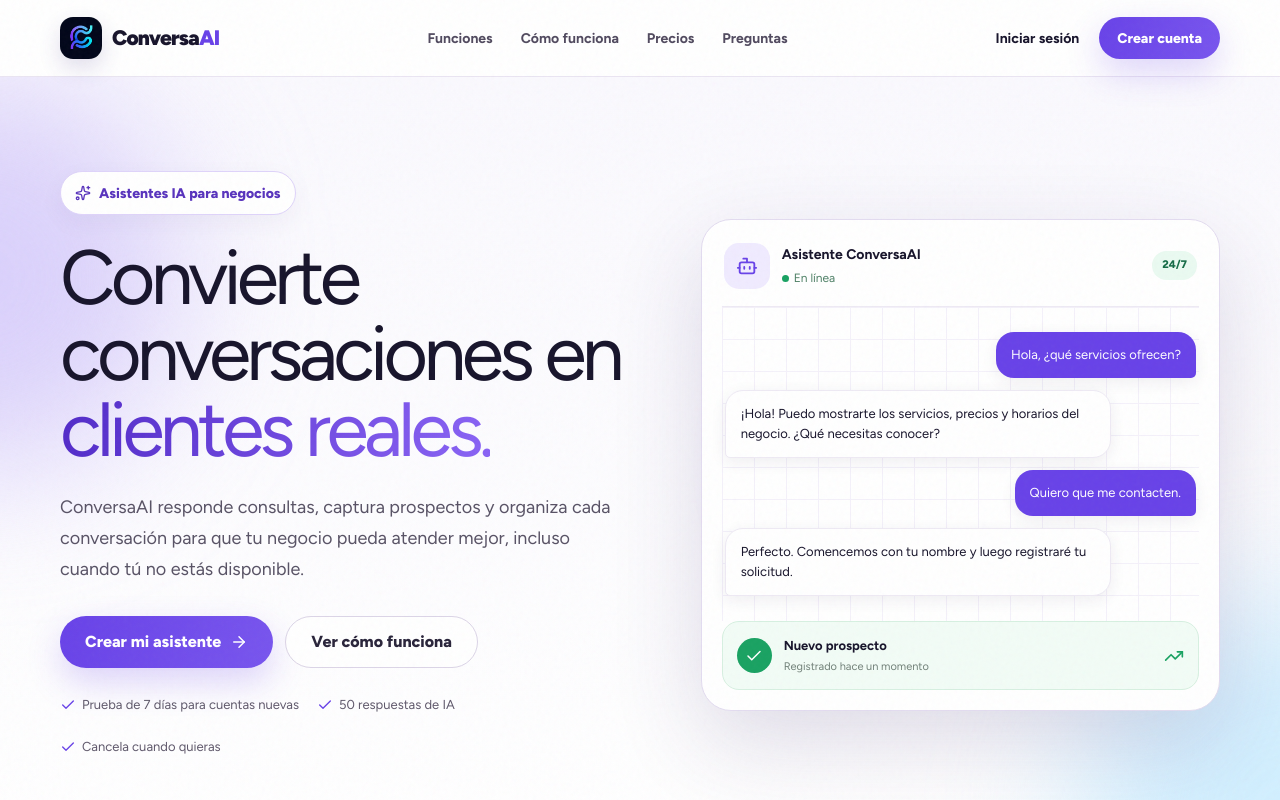
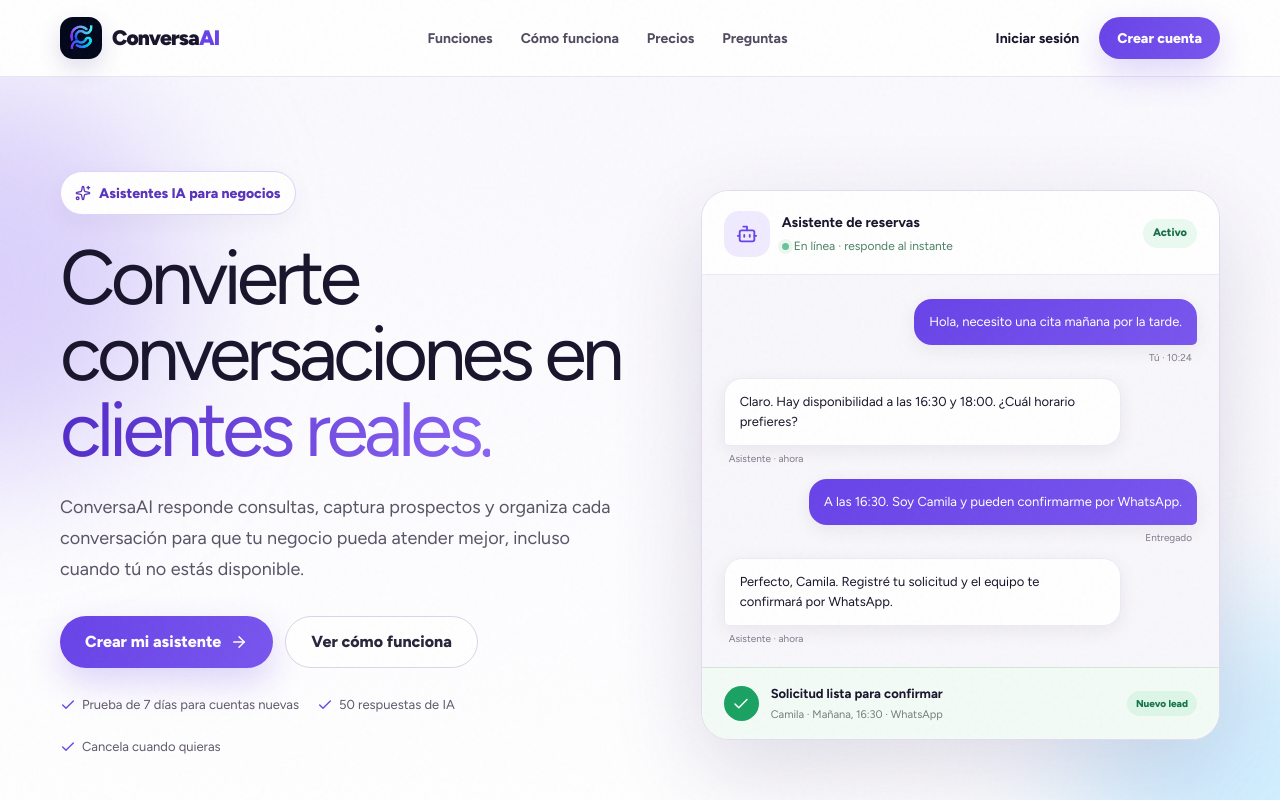
Before and after one commit to Ragnarok1334/conversaai2, a Next.js app: page / in a window 1280 px wide. Shown: the top 800 px of the page. Built offline with nearby package versions, Linux system fonts and the light colour scheme; no server answers; the database is empty.

Commit message:
Pulir demostración del asistente en la landing
* Polish landing conversation demo (src/components/marketing/LightLanding.tsx)

* Polish landing conversation demo (src/app/globals.css)

```diff
--- a/src/app/globals.css
+++ b/src/app/globals.css
@@ -347,26 +347,31 @@
 .light-trust-row svg { width: 16px; color: var(--light-primary); }
 .light-product-visual { position: relative; }
 .light-product-visual::before { content: ""; position: absolute; inset: 7% -9%; background: radial-gradient(circle,rgba(104,66,232,.2),transparent 68%); filter: blur(20px); }
-.light-chat-card { position: relative; padding: 20px; background: white; border: 1px solid #e3dcf0; border-radius: 30px; box-shadow: 0 30px 90px rgba(59,40,108,.16); }
-.light-chat-header { display: flex; align-items: center; gap: 12px; padding: 3px 2px 17px; border-bottom: 1px solid #eeeaf4; }
+.light-chat-card { position: relative; overflow: hidden; padding: 0; background: white; border: 1px solid #e3dcf0; border-radius: 28px; box-shadow: 0 30px 90px rgba(59,40,108,.16); }
+.light-chat-header { display: flex; align-items: center; gap: 12px; padding: 20px 22px 17px; background: #fff; }
 .light-chat-avatar { width: 46px; height: 46px; display: grid; place-items: center; color: #6842e8; background: #f0ebff; border-radius: 15px; }
 .light-chat-avatar svg { width: 22px; }
 .light-chat-header > div:nth-child(2) { flex: 1; display: grid; gap: 4px; }
 .light-chat-header strong { font-size: 14px; }
 .light-chat-header span { display: flex; align-items: center; gap: 5px; color: #4e8066; font-size: 12px; }
-.light-chat-header i { width: 7px; height: 7px; background: #19a262; border-radius: 50%; }
+.light-chat-header i { width: 7px; height: 7px; background: #19a262; border-radius: 50%; box-shadow: 0 0 0 4px rgba(25,162,98,.12); animation: light-presence 2s ease-in-out infinite; }
 .light-chat-badge { padding: 6px 10px; color: #166d47; background: #eafaf1; border-radius: 999px; font-size: 11px; font-weight: 800; }
-.light-chat-body { display: flex; flex-direction: column; gap: 12px; padding: 25px 3px; background-image: linear-gradient(#f4f1fa 1px,transparent 1px),linear-gradient(90deg,#f4f1fa 1px,transparent 1px); background-size: 32px 32px; }
-.light-bubble { max-width: 82%; margin: 0; padding: 13px 15px; border-radius: 18px; font-size: 13px; line-height: 1.55; box-shadow: 0 4px 16px rgba(44,26,74,.07); }
+.light-chat-body { display: flex; flex-direction: column; gap: 13px; margin: 0; padding: 24px 22px 21px; background-color: #f8f7fb; background-image: none !important; border-top: 1px solid #eeeaf4; }
+.light-message { display: flex; flex-direction: column; max-width: 84%; gap: 5px; }
+.light-message-user { align-self: flex-end; align-items: flex-end; }
+.light-message-bot { align-self: flex-start; align-items: flex-start; }
+.light-message small { padding: 0 5px; color: #81798d; font-size: 10px; }
+.light-bubble { margin: 0; padding: 13px 15px; border-radius: 18px; font-size: 13px; line-height: 1.55; box-shadow: 0 5px 18px rgba(44,26,74,.07); }
 .light-bubble-bot { background: #fff; border: 1px solid #eeeaf4; border-bottom-left-radius: 5px; }
-.light-bubble-user { align-self: flex-end; color: #fff; background: #6842e8; border-bottom-right-radius: 5px; }
-.light-lead-card { display: flex; align-items: center; gap: 12px; padding: 14px; background: #f2fcf6; border: 1px solid #d7f0e1; border-radius: 17px; }
+.light-bubble-user { color: #fff; background: linear-gradient(135deg,#6842e8,#7955ee); border-bottom-right-radius: 5px; }
+.light-lead-card { display: flex; align-items: center; gap: 12px; margin: 0; padding: 16px 22px; background: #f3fbf6; border: 0; border-top: 1px solid #cfe9da; border-radius: 0; }
 .light-lead-card > span { width: 35px; height: 35px; display: grid; place-items: center; color: white; background: #19a262; border-radius: 50%; }
 .light-lead-card > span svg { width: 18px; }
 .light-lead-card > div { flex: 1; display: grid; gap: 3px; }
 .light-lead-card strong { font-size: 13px; }
 .light-lead-card small { color: #718078; font-size: 11px; }
-.light-lead-card > svg { width: 20px; color: #19a262; }
+.light-lead-status { width: auto !important; height: auto !important; padding: 5px 9px; color: #167449 !important; background: #ddf6e8 !important; border-radius: 999px !important; font-size: 10px; font-weight: 800; }
+@keyframes light-presence { 0%,100% { opacity: 1; } 50% { opacity: .55; } }
 .light-proof { background: #241c38; color: white; }
 .light-proof-grid { display: grid; grid-template-columns: repeat(4,1fr); padding: 29px 0; }
 .light-proof-grid > div { display: grid; grid-template-columns: auto auto; justify-content: center; align-items: center; column-gap: 10px; padding: 4px 18px; border-right: 1px solid rgba(255,255,255,.12); }
--- a/src/components/marketing/LightLanding.tsx
+++ b/src/components/marketing/LightLanding.tsx
@@ -111,19 +111,31 @@
             <div className="light-chat-card">
               <div className="light-chat-header">
                 <div className="light-chat-avatar"><Bot /></div>
-                <div><strong>Asistente ConversaAI</strong><span><i /> En línea</span></div>
-                <div className="light-chat-badge">24/7</div>
+                <div><strong>Asistente de reservas</strong><span><i /> En línea · responde al instante</span></div>
+                <div className="light-chat-badge">Activo</div>
               </div>
               <div className="light-chat-body">
-                <p className="light-bubble light-bubble-user">Hola, ¿qué servicios ofrecen?</p>
-                <p className="light-bubble light-bubble-bot">¡Hola! Puedo mostrarte los servicios, precios y horarios del negocio. ¿Qué necesitas conocer?</p>
-                <p className="light-bubble light-bubble-user">Quiero que me contacten.</p>
-                <p className="light-bubble light-bubble-bot">Perfecto. Comencemos con tu nombre y luego registraré tu solicitud.</p>
+                <div className="light-message light-message-user">
+                  <p className="light-bubble light-bubble-user">Hola, necesito una cita mañana por la tarde.</p>
+                  <small>Tú · 10:24</small>
+                </div>
+                <div className="light-message light-message-bot">
+                  <p className="light-bubble light-bubble-bot">Claro. Hay disponibilidad a las 16:30 y 18:00. ¿Cuál horario prefieres?</p>
+                  <small>Asistente · ahora</small>
+                </div>
+                <div className="light-message light-message-user">
+                  <p className="light-bubble light-bubble-user">A las 16:30. Soy Camila y pueden confirmarme por WhatsApp.</p>
+                  <small>Entregado</small>
+                </div>
+                <div className="light-message light-message-bot">
+                  <p className="light-bubble light-bubble-bot">Perfecto, Camila. Registré tu solicitud y el equipo te confirmará por WhatsApp.</p>
+                  <small>Asistente · ahora</small>
+                </div>
               </div>
               <div className="light-lead-card">
                 <span><Check /></span>
-                <div><strong>Nuevo prospecto</strong><small>Registrado hace un momento</small></div>
-                <TrendingUp />
+                <div><strong>Solicitud lista para confirmar</strong><small>Camila · Mañana, 16:30 · WhatsApp</small></div>
+                <span className="light-lead-status">Nuevo lead</span>
               </div>
             </div>
           </div>
```
